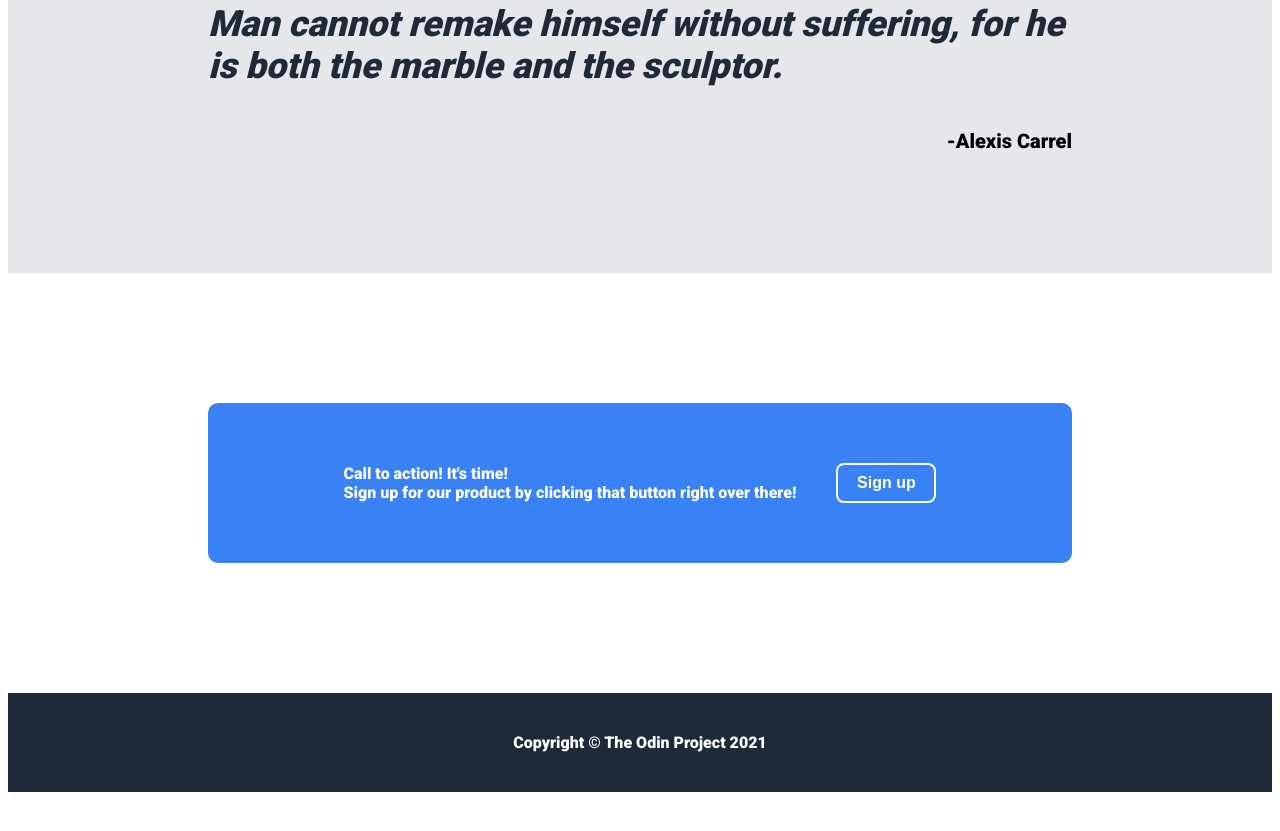
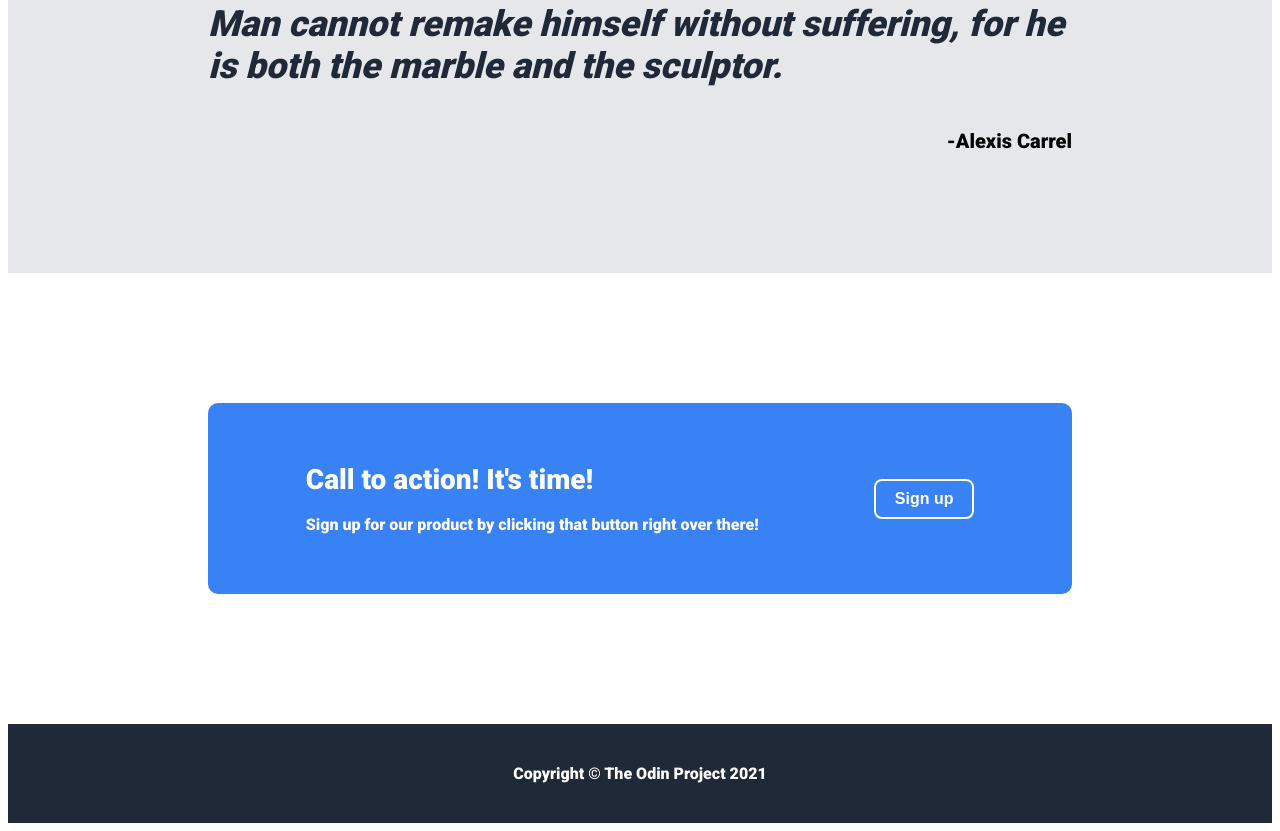
Before and after one commit to bernalgorithm/landing-page, a plain HTML site: page index.html in a window 1280 px wide. Shown: the part 1524-2355 px from the top of the page. Before the commit the page ends 2324 px from the top, so only its background shows below. Drawn offline with Linux system fonts and the light colour scheme.

Commit message:
finishes up flexbox project

```diff
--- a/css/style.css
+++ b/css/style.css
@@ -152,7 +152,7 @@ header {
   display: flex;
   display-direction: row;
   flex-grow: 1;
-  justify-content: center;
+  justify-content: space-around;
   align-items: center;
   padding: 60px;
   margin-top: 100px;
@@ -178,6 +178,10 @@ header {
   color: white;
 }
 
+.sign-up-title {
+  font-size: 28px;
+}
+
 .footer {
   background: #1F2937;
   color: white;
--- a/index.html
+++ b/index.html
@@ -64,7 +64,7 @@
     <div class="body-four" id="body-section">
       <div class="box">
         <div class="box-content">
-          Call to action! It's time!<br>
+          <div class=sign-up-title>Call to action! It's time!</div><br>
           Sign up for our product by clicking that button right over there!
         </div>
         <button>Sign up</button>
```
